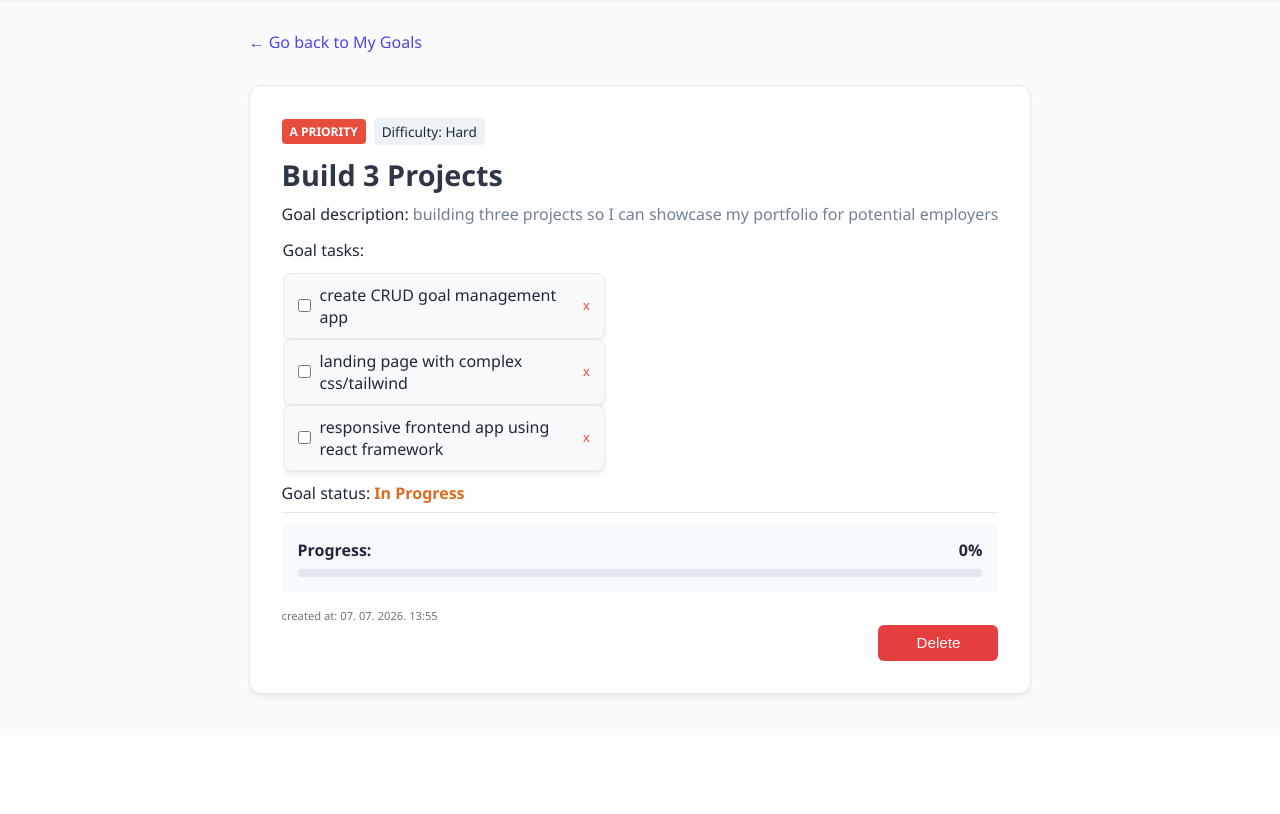
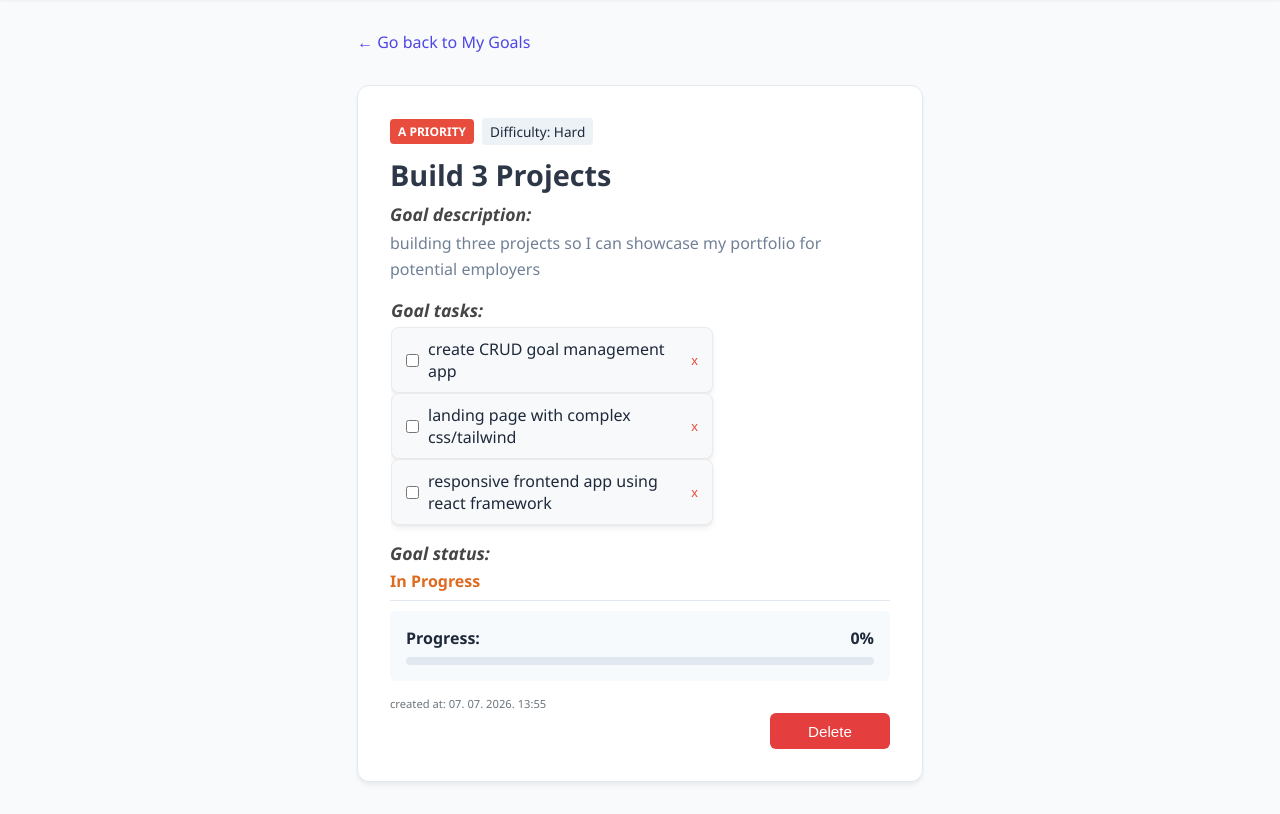
Before and after one commit to ian-developer/flask-focus-app, a Flask app: page /goals/1 in a window 1280 px wide. Shown: the part 65-879 px from the top of the page. Before the commit the page ends 763 px from the top, so only its background shows below. Run offline with Flask 3, Linux system fonts and the light colour scheme.

Commit message:
fixing style

```diff
--- a/app/static/style.css
+++ b/app/static/style.css
@@ -86,6 +86,15 @@ h2 {
     text-transform: capitalize;
     font-size: 1.1em;
     font-weight: bold;
+}
+
+h3 {
+    font-style: italic;
+    color: #464646;
+    margin: 5px 0px;
+    font-size: 1.1em;
+    font-weight: 600;
+    padding: 0 auto;
 }
 
 p {
@@ -193,6 +202,7 @@ th {
 }
 
 td {
+    text-align: center;
     max-width: 300px;
     padding: 0.7rem 1rem;
     border-bottom: 1px solid var(--border-color);
--- a/app/templates/view_goal.html
+++ b/app/templates/view_goal.html
@@ -1,12 +1,19 @@
 {% extends "base.html" %} {# Ili kako god se zove vaš glavni layout s navigacijom #}
 
 {% block content %}
+
 <div class="container">
 
-    <!-- Link za povratak -->
-    <a href="{{ url_for('main.show_goals') }}" style="text-decoration: none; color: var(--primary); display: inline-flex; align-items: center; margin-bottom: 0.0rem; font-weight: 500;">
+    <a href="{{ url_for('main.show_goals') }}"
+        style="text-decoration: none; color: var(--primary);
+        display: inline-flex;
+        align-items: center;
+        margin-bottom: 0 auto;
+        font-weight: 500;
+        width: fit-content;">
             ← Go back to My Goals
     </a>
+
 
     <!-- Kartica pojedinačnog cilja -->
     <div id="goal_card">
@@ -20,15 +27,15 @@
         </div>
 
         <!-- Naslov i Opis -->
-        <div>
+        <div style="overflow: wrap; max-width: 500px;">
             <h2 style="margin: 0 0 0.5rem 0; font-size: 1.8rem; color: #2d3748; padding-top: 10px;">{{ goal.title }}</h2>
-            Goal description:
+            <h3>Goal description: </h3>
             <span style="margin: 0; color: #718096; line-height: 1.6;">{{ goal.description or 'Nema opisa.' }}</span>
         </div>
 
         <!-- Zadaci -->
         <div class="tasks-container" style="margin-top: 10px; overflow: hidden;">
-            <h3 style="margin: 0 0 0.75rem 0; font-size: 1.0rem; font-weight: 400;">Goal tasks:</h3>
+            <h3>Goal tasks:</h3>
             {% if tasks %}
                 <ul style="list-style-type: none;">
                     {% for task in tasks %}
@@ -60,7 +67,7 @@
 
         <!-- Status -->
         <div class="goal-status">
-            Goal status:
+            <h3>Goal status: </h3>
             {% if goal.is_completed %}
                 <span style="color: #38a169; font-weight: bold;">Completed</span>
             {% else %}
```
Also changed, not shown: app/templates/goals.html (+7 -7 lines), instance/base.db.
